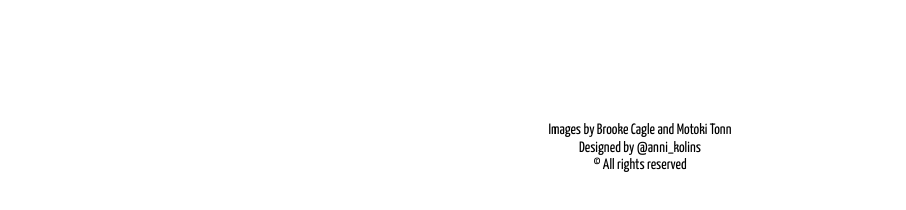
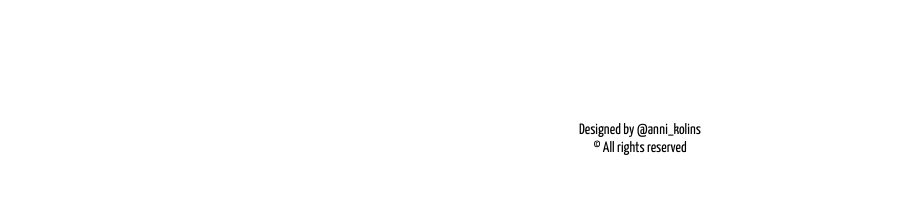
Before and after one commit to victoriia-avdeeva/Giude-Garmony, a plain HTML site: page index.html in a window 1280 px wide. Shown: the part 4332-4542 px from the top of the page, 0-906 px from the left. Drawn offline with nearby package versions, Linux system fonts and the light colour scheme; a web font is replaced by a local one.

Commit message:
Update index.html

```diff
--- a/index.html
+++ b/index.html
@@ -339,7 +339,6 @@
                                 <use href="./img/icons.svg#icon-instagram3"></use>
                             </svg></a></li>
                 </ul>
-                <p class="rights">Images by Brooke Cagle and Motoki Tonn</p>
                 <p class="rights">Designed by @anni_kolins</p>
                 <p class="rights">&#169; All rights reserved</p>
             </address>
```
